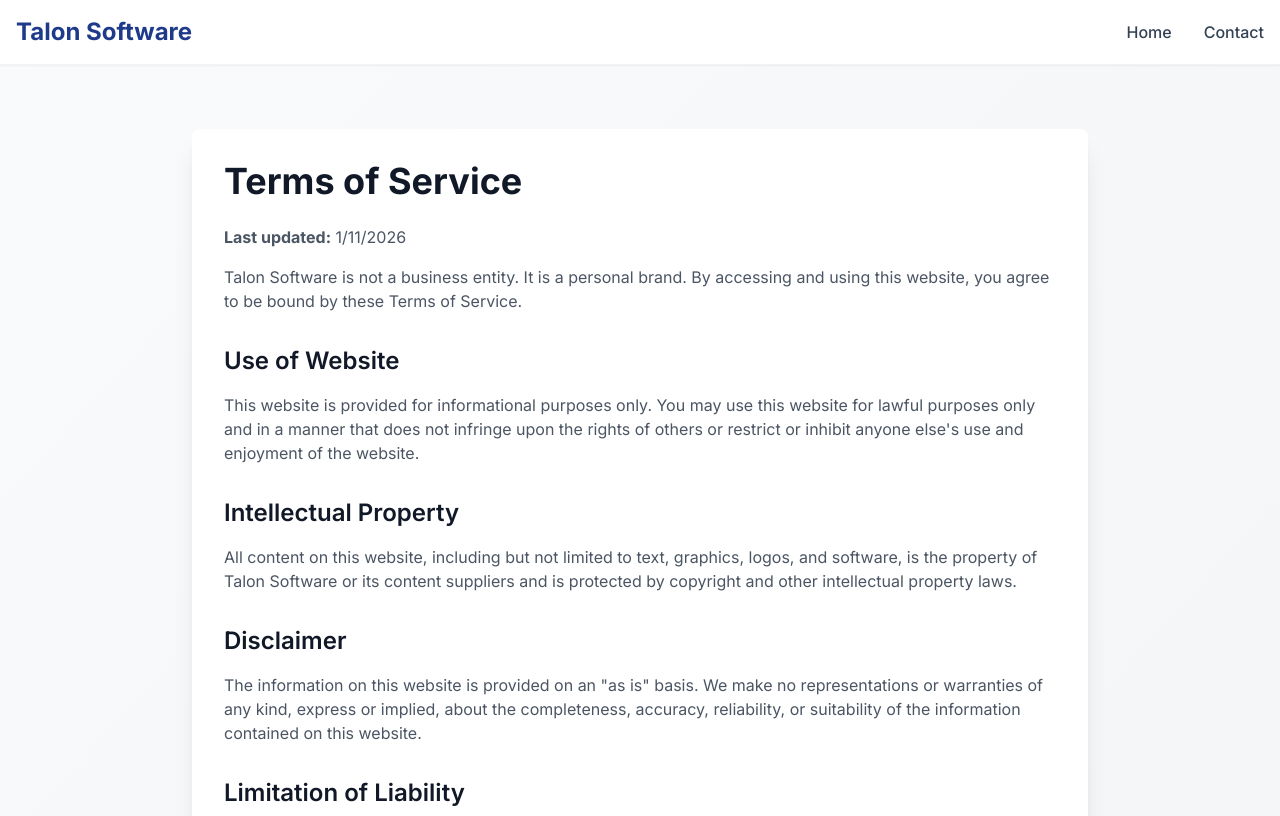
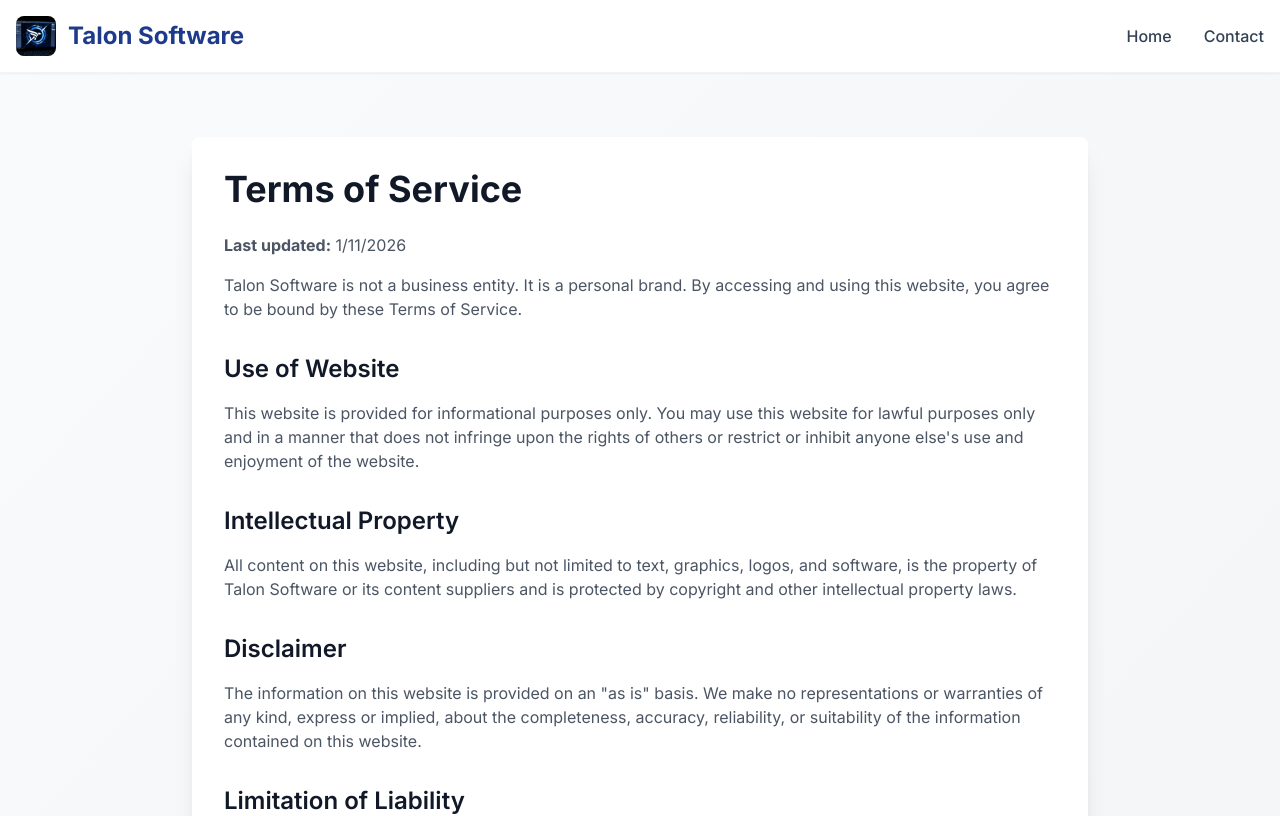
Before and after one commit to KendallTapani/Talon_Software_Site, a Next.js app: page /terms in a window 1280 px wide. Shown: the top 816 px of the page. Built offline with nearby package versions, Linux system fonts and the light colour scheme; no server answers.

Commit message:
text update, logo

```diff
--- a/app/layout.tsx
+++ b/app/layout.tsx
@@ -6,7 +6,30 @@ const inter = Inter({ subsets: ["latin"] });
 
 export const metadata: Metadata = {
   title: "Talon Software",
-  description: "Talon Software - Innovative Software Solutions",
+  description: "Talon Software delivers professional software solutions to businesses across the United States. We specialize in SaaS applications, custom website features, and business software consulting.",
+  openGraph: {
+    title: "Talon Software",
+    description: "Professional software solutions for businesses across the United States. Specializing in SaaS applications, custom website features, and business software consulting.",
+    url: "https://talonsoftware.com",
+    siteName: "Talon Software",
+    images: [
+      {
+        url: "/Talon Software Logo.jpg",
+        width: 1200,
+        height: 630,
+        alt: "Talon Software - Professional Software Solutions",
+      },
+    ],
+    locale: "en_US",
+    type: "website",
+  },
+  twitter: {
+    card: "summary_large_image",
+    title: "Talon Software",
+    description: "Professional software solutions for businesses across the United States.",
+    images: ["/Talon Software Logo.jpg"],
+  },
+  metadataBase: new URL(process.env.NEXT_PUBLIC_SITE_URL || "https://talonsoftware.com"),
 };
 
 export default function RootLayout({
--- a/app/page.tsx
+++ b/app/page.tsx
@@ -48,7 +48,7 @@ export default function Home() {
                   <span className="font-semibold relative z-10 group-hover:text-white transition-colors">GitHub</span>
                 </a>
                 <a
-                  href="https://www.linkedin.com/in/talon-software-2456043a5/"
+                  href="https://www.linkedin.com/in/talonsoftware/"
                   target="_blank"
                   rel="noopener noreferrer"
                   className="group relative inline-flex items-center px-8 py-4 bg-gradient-to-r from-blue-800 to-blue-900 text-white rounded-2xl shadow-lg hover:shadow-xl transition-all duration-300 hover:-translate-y-1 hover:from-blue-700 hover:to-blue-800"
--- a/components/Header.tsx
+++ b/components/Header.tsx
@@ -1,4 +1,5 @@
 import Link from "next/link";
+import Image from "next/image";
 
 
 export default function Header() {
@@ -8,8 +9,15 @@ export default function Header() {
         <div className="flex items-center justify-between">
           <Link
             href="/"
-            className="text-2xl font-bold text-blue-900 hover:text-blue-900 transition-colors"
+            className="flex items-center gap-3 text-2xl font-bold text-blue-900 hover:text-blue-900 transition-colors"
           >
+            <Image
+              src="/Talon Software Logo.jpg"
+              alt="Talon Software Logo"
+              width={40}
+              height={40}
+              className="rounded-lg object-contain"
+            />
             Talon Software
           </Link>
           <div className="flex items-center space-x-8">
```
Also changed, not shown: public/Talon Software Logo.jpg (added).
